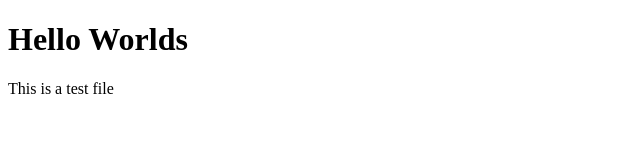
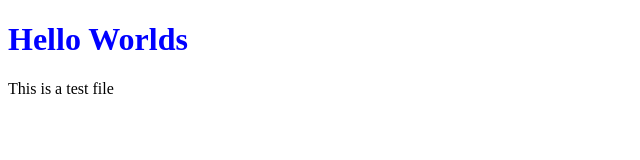
Before and after one commit to milesxd25/practice-1, a plain HTML site: page index.html in a window 1280 px wide. Shown: the whole page, without its empty margins (0-640 px from the left). Drawn offline with Linux system fonts and the light colour scheme.

Commit message:
add a css file on the repo

```diff
--- /dev/null
+++ b/index.css
@@ -0,0 +1,3 @@
+h1 {
+    color: blue;
+}
--- a/indes.html
+++ b/index.html
@@ -4,6 +4,7 @@
     <meta charset="UTF-8" />
     <meta http-equiv="X-UA-Compatible" content="IE=edge" />
     <meta name="viewport" content="width=device-width, initial-scale=1.0" />
+    <link rel="stylesheet" href="/index.css" />
     <title>Document</title>
   </head>
   <body>
```
